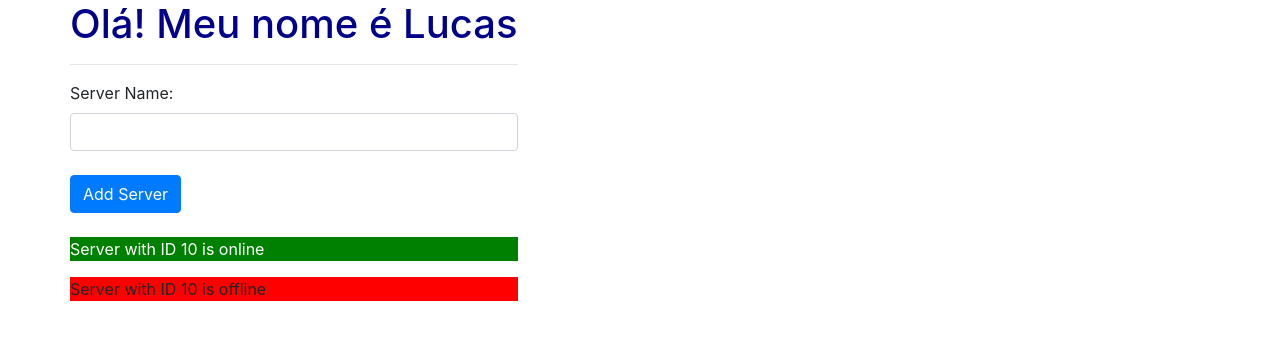
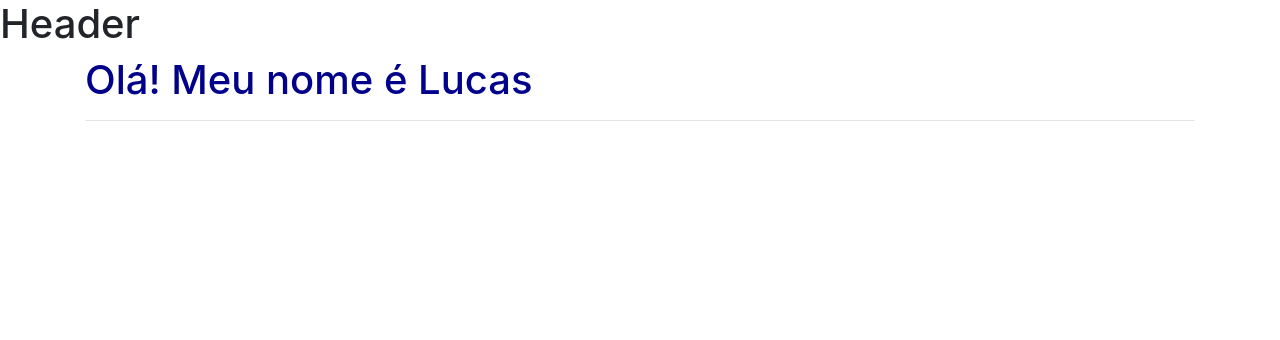
Before and after one commit to lucasnishimura/angular-project, an Angular app: page / in a window 1280 px wide. Shown: the top 340 px of the page. Built offline with nearby package versions, Linux system fonts and the light colour scheme.

Commit message:
projeto 2

```diff
--- a/src/app/app.component.html
+++ b/src/app/app.component.html
@@ -1,9 +1,9 @@
+<app-header></app-header>
 <div class="container">
   <div class="row">
-    <div class="col-xs-12">
+    <div class="col-md-12">
       <h1>Olá! Meu nome é {{nome}}</h1>
       <hr>
-      <app-servers></app-servers>
     </div>
   </div>
 </div>
--- a/src/app/app.module.ts
+++ b/src/app/app.module.ts
@@ -3,14 +3,12 @@ import { NgModule } from '@angular/core';
 import { FormsModule } from '@angular/forms';
 
 import { AppComponent } from './app.component';
-import { ServerComponent } from './server/server.component';
-import { ServersComponent } from './servers/servers.component';
+import { HeaderComponent } from './header/header.component';
 
 @NgModule({
   declarations: [
     AppComponent,
-    ServerComponent,
-    ServersComponent
+    HeaderComponent
   ],
   imports: [
     BrowserModule,
--- /dev/null
+++ b/src/app/header/header.component.html
@@ -0,0 +1 @@
+<h1>Header</h1>
--- a/src/app/server/server.component.css
+++ /dev/null
@@ -1,3 +0,0 @@
-.online{
-  color: white;
-}
--- a/src/app/server/server.component.html
+++ /dev/null
@@ -1,2 +0,0 @@
-<p [ngStyle]="{'background-color':getColor()}" [ngClass]="{online: getServerStatusBool()}">{{ 'Server' }} with ID {{ serverId }} is {{ getServerStatus() }}</p>
-<!-- <button class="btn btn-primary" (click)="alterarStatus()">Alterar o status do servidor</button> -->
--- a/src/app/server/server.component.ts
+++ /dev/null
@@ -1,36 +0,0 @@
-import { Component } from '@angular/core';
-
-@Component({
-    selector: 'app-server',
-    templateUrl: './server.component.html',
-    styleUrls: ['./server.component.css']
-})
-
-export class ServerComponent {
-    serverId: number = 10;
-    serverStatus: string = 'online';
-
-    constructor(){
-        this.serverStatus = Math.random() > 0.5 ? 'online' : 'offline';
-    }
-
-    getServerStatus(){
-        return this.serverStatus;
-    }
-
-    getServerStatusBool(){
-        if( this.serverStatus === 'online'){
-            return true;
-        }else{
-            return false;
-        }
-    }
-
-    alterarStatus(){
-        this.serverStatus = Math.random() > 0.5 ? 'online' : 'offline';
-    }
-
-    getColor(){
-        return this.serverStatus === 'online' ? 'green' : 'red'
-    }
-}
--- a/src/app/servers/servers.component.html
+++ /dev/null
@@ -1,25 +0,0 @@
-<label for="">Server Name: </label>
-<!-- <input type="text" class="form-control" (input)="onUpdateServerName($event)"> -->
-<input type="text" class="form-control" [(ngModel)]="serverName">
-<!-- <p>{{ serverName }}</p> -->
-<br>
-<button class="btn btn-primary" [disabled] = !allowNewServer (click)="onCreateServer()">Add Server</button>
-<div class="row"><br></div>
-
-<!-- String interpolation -->
-<!-- <p>{{ allowNewServer }}</p> -->
-<!-- Two way data biding -->
-<!-- <p [innerText]="allowNewServer"></p>  -->
-
-<!-- <p>{{ serverCreationStatus }}</p> -->
-
-<!-- para fazer um if -->
-<p *ngIf="serverCreated; else noServer">Server was created, server name is {{ serverName }}</p>
-
-<!-- para fazeru m else -->
-<!-- <ng-template #noServer>
-  <p>No server was created</p>
-</ng-template> -->
-
-<app-server *ngFor="let server of servers"></app-server>
-<!-- <app-server></app-server> -->
--- a/src/app/servers/servers.component.ts
+++ /dev/null
@@ -1,36 +0,0 @@
-import { Component, OnInit } from '@angular/core';
-// import { FormsModule } from '@angular/forms';
-
-@Component({
-  selector: 'app-servers',
-  templateUrl: './servers.component.html',
-  styleUrls: ['./servers.component.css']
-})
-export class ServersComponent implements OnInit {
-  allowNewServer = false;
-  serverCreationStatus = 'No server was created';
-  serverName = '';
-  serverCreated = false;
-  servers = ['Testserver','Testserver 2'];
-
-  constructor() {
-    setTimeout(() => {
-      this.allowNewServer = true
-    },2000)
-  }
-
-  ngOnInit() {
-  }
-
-  onCreateServer(){
-
-    this.serverCreated = true;
-    this.servers.push(this.serverName);
-    this.serverCreationStatus = 'Server was created! The server name is: ' + this.serverName;
-  }
-
-  onUpdateServerName(event: Event){
-    this.serverName = (<HTMLInputElement>event.target).value; //a tag <HTMLInputElement> deixa explicito que será um elemento HTML
-  }
-
-}
```
Also changed, not shown: src/app/header/header.component.ts (added, +11 -0 lines), src/app/header/header.component.css (added).
